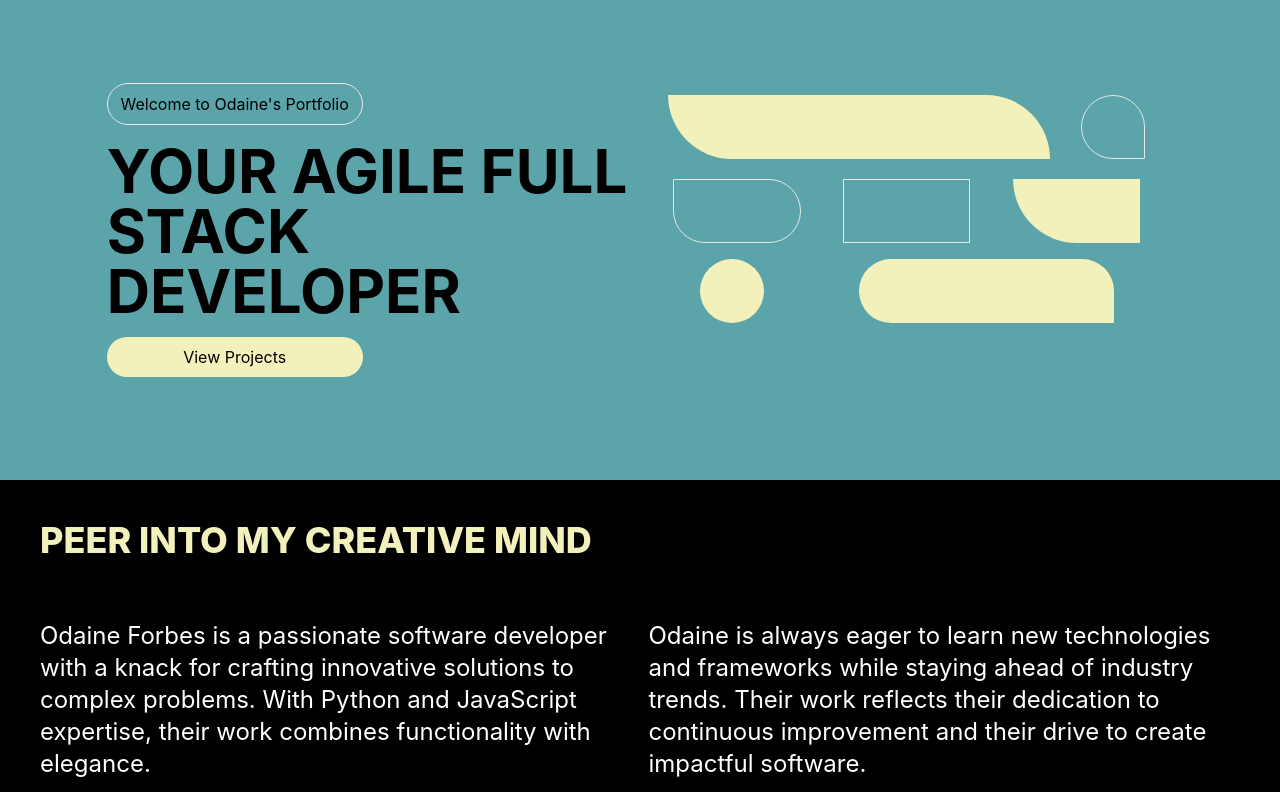
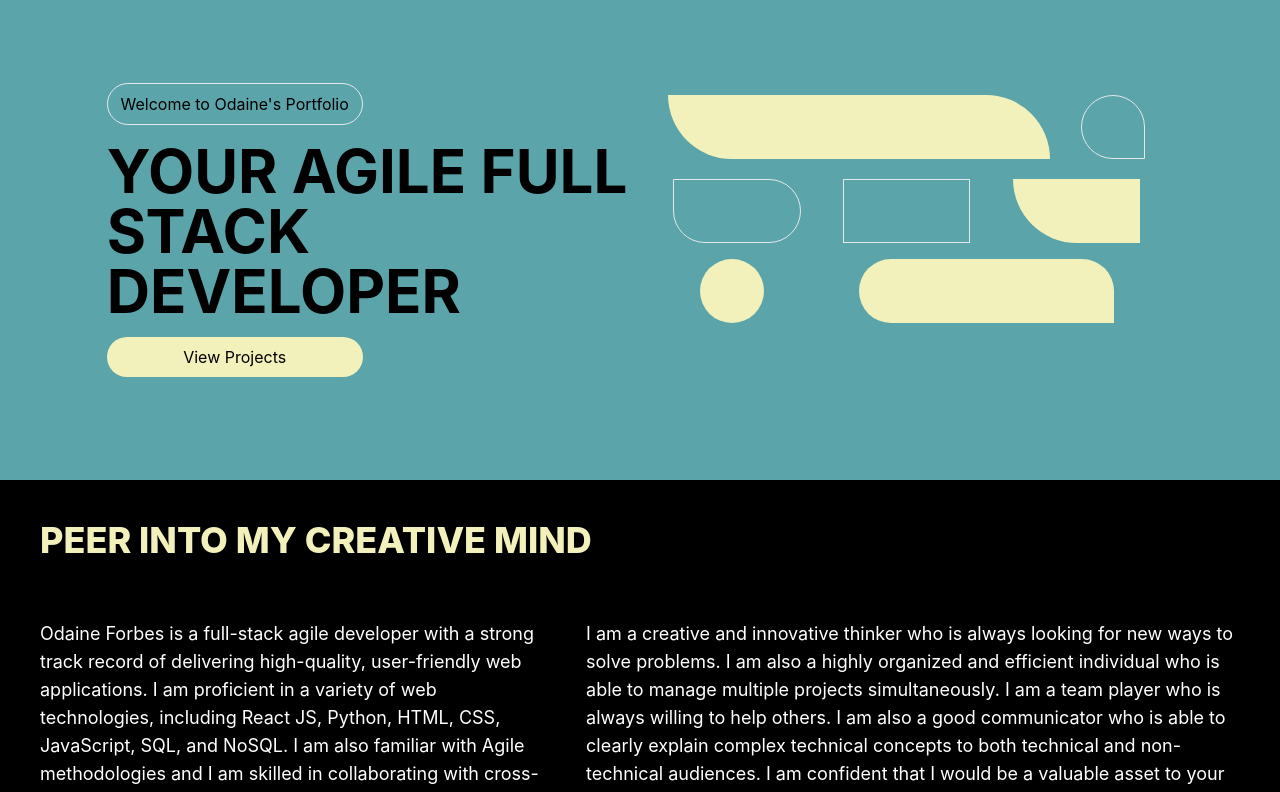
Before and after one commit to forbeso/odforbes, a React (Create React App) app: page / in a window 1280 px wide. Shown: the top 792 px of the page. Built offline with nearby package versions, Linux system fonts and the light colour scheme.

Commit message:
updates to github links

```diff
--- a/public/index.html
+++ b/public/index.html
@@ -27,7 +27,7 @@
 
     <link rel="stylesheet" href="https://cdn.jsdelivr.net/gh/devicons/devicon@v2.15.1/devicon.min.css">
 
-    <title>React App</title>
+    <title>Portfolio</title>
   </head>
   <body>
     <noscript>You need to enable JavaScript to run this app.</noscript>
--- a/src/App.tsx
+++ b/src/App.tsx
@@ -6,6 +6,33 @@ import todoBlast from "./assets/todoBlast.png";
 import jacovid from "./assets/jacovid.png";
 
 function App() {
+  const aboutme = (
+    <ul>
+      <li>
+        <strong>
+          Highly skilled and experienced full-stack agile developer
+        </strong>{" "}
+        :rocket:
+      </li>
+      <li>Proficient in a variety of web technologies :computer:</li>
+      <li>Familiar with Agile methodologies :chart_with_upwards_trend:</li>
+      <li>
+        Skilled in collaborating with cross-functional teams
+        :busts_in_silhouette:
+      </li>
+      <li>Highly motivated and self-directed individual :fire:</li>
+      <li>Always eager to learn new things :bulb:</li>
+      <li>
+        Team player who is confident that I would be a valuable asset to any
+        team :people_holding_hands:
+      </li>
+      <li>
+        Passionate about using technology to solve real-world problems
+        :thinking:
+      </li>
+    </ul>
+  );
+
   return (
     <div className="App">
       <section className="sectionA flex items-center text-center md:text-left md:flex md:justify-center bg-calm-blue">
@@ -51,20 +78,26 @@ function App() {
           </div>
           <div className="text-2xl flex flex-col md:flex md:flex-row md:mx-auto text-white text-left px-5">
             <div className="mb-5 p-5">
-              <p>
-                Odaine Forbes is a passionate software developer with a knack
-                for crafting innovative solutions to complex problems. With
-                Python and JavaScript expertise, their work combines
-                functionality with elegance.
+              <p className="text-sm md:text-md lg:text-lg">
+                Odaine Forbes is a full-stack agile developer with a strong
+                track record of delivering high-quality, user-friendly web
+                applications. I am proficient in a variety of web technologies,
+                including React JS, Python, HTML, CSS, JavaScript, SQL, and
+                NoSQL. I am also familiar with Agile methodologies and I am
+                skilled in collaborating with cross-functional teams.
               </p>
             </div>
 
             <div className="mt-5 md:mt-0 p-5">
-              <p>
-                Odaine is always eager to learn new technologies and frameworks
-                while staying ahead of industry trends. Their work reflects
-                their dedication to continuous improvement and their drive to
-                create impactful software.
+              <p className="text-sm md:text-md lg:text-lg">
+                I am a creative and innovative thinker who is always looking for
+                new ways to solve problems. I am also a highly organized and
+                efficient individual who is able to manage multiple projects
+                simultaneously. I am a team player who is always willing to help
+                others. I am also a good communicator who is able to clearly
+                explain complex technical concepts to both technical and
+                non-technical audiences. I am confident that I would be a
+                valuable asset to your team.
               </p>
             </div>
           </div>
@@ -121,7 +154,9 @@ function App() {
               made heavenly easy
             </div>
             <div>
-              <i className="devicon-github-original-wordmark colored text-4xl"></i>
+              <a href="https://github.com/forbeso/churchdweb">
+                <i className="devicon-github-original-wordmark colored text-4xl"></i>
+              </a>
             </div>
           </div>
 
@@ -134,7 +169,9 @@ function App() {
               brand/product sentiment analysis tool.
             </div>
             <div>
-              <i className="devicon-github-original-wordmark colored text-4xl"></i>
+              <a href="https://github.com/forbeso/ScrapeandSense">
+                <i className="devicon-github-original-wordmark colored text-4xl"></i>
+              </a>
             </div>
           </div>
 
@@ -147,7 +184,9 @@ function App() {
               allows you to wake up in a personalized and motivational way
             </div>
             <div>
-              <i className="devicon-github-original-wordmark colored text-4xl"></i>
+              <a href="https://github.com/forbeso/JaCovid">
+                <i className="devicon-github-original-wordmark colored text-4xl"></i>
+              </a>
             </div>
           </div>
 
@@ -162,7 +201,9 @@ function App() {
               List Web App
             </div>
             <div>
-              <i className="devicon-github-original-wordmark colored text-4xl"></i>
+              <a href="https://github.com/forbeso/TodoBlast">
+                <i className="devicon-github-original-wordmark colored text-4xl"></i>
+              </a>
             </div>
           </div>
 
@@ -175,7 +216,9 @@ function App() {
               spread of Covid-19 across Jamaica's parishes
             </div>
             <div>
-              <i className="devicon-github-original-wordmark colored text-4xl"></i>
+              <a href="https://github.com/forbeso/JaCovid">
+                <i className="devicon-github-original-wordmark colored text-4xl"></i>
+              </a>
             </div>
           </div>
         </div>
```
